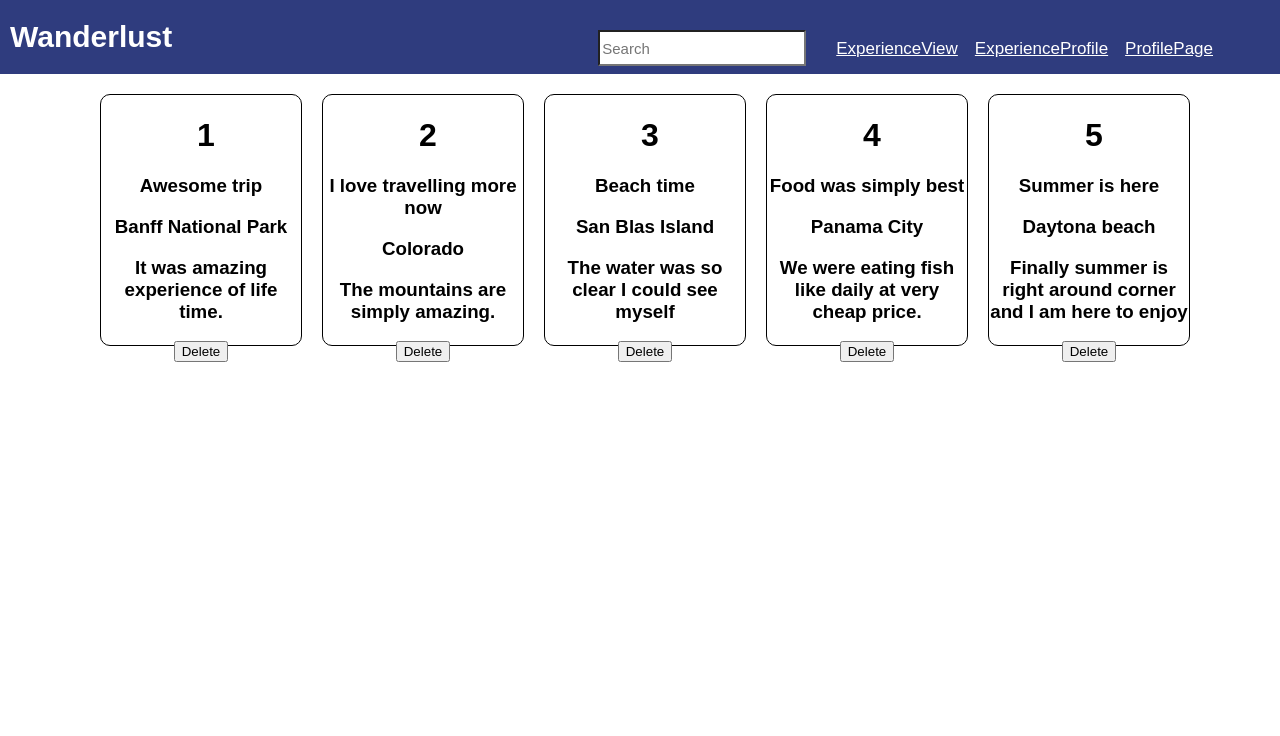
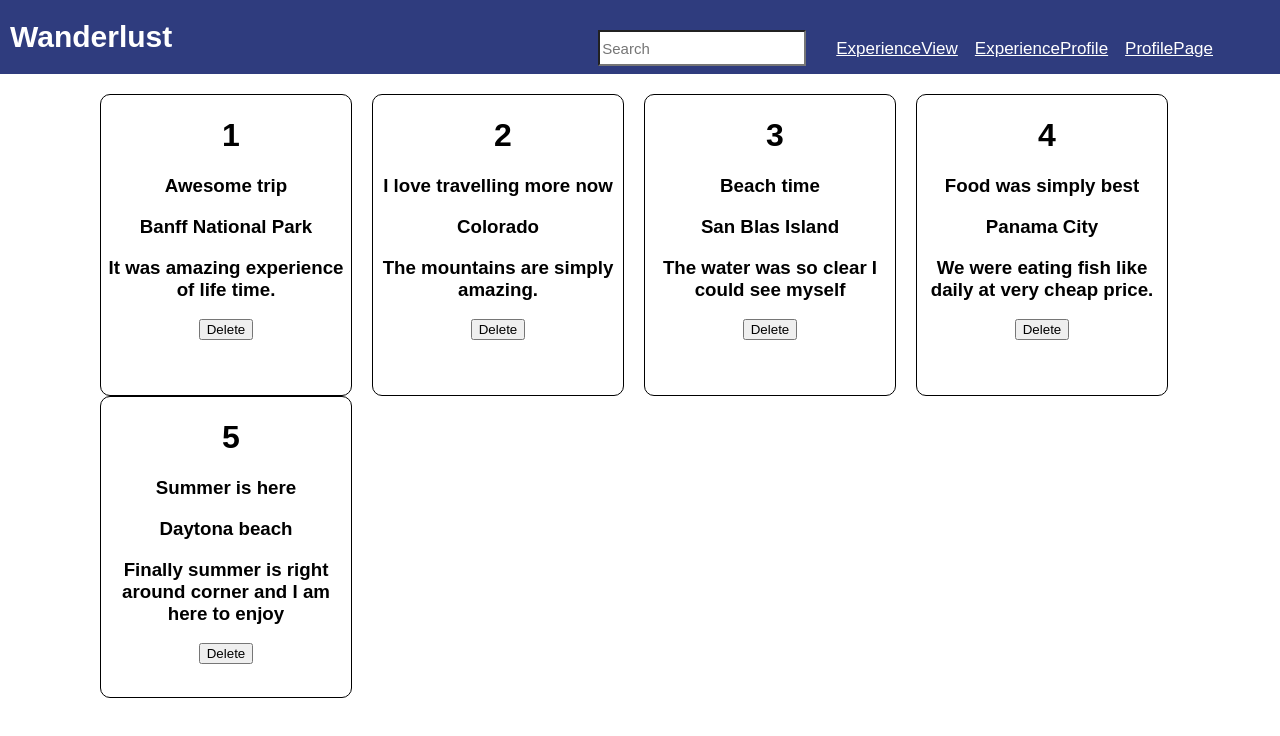
Before and after one commit to wanderlust-bw/wanderlust-FE-Manju, a React (Create React App) app: page /ExperienceView in a window 1280 px wide. Shown: the top 736 px of the page. Built offline with nearby package versions, Linux system fonts and the light colour scheme; no server answers.

Commit message:
change some style

```diff
--- a/src/Components/ExperienceView/ExperienceCard.js
+++ b/src/Components/ExperienceView/ExperienceCard.js
@@ -8,8 +8,9 @@ const TourCard = props =>{
             <h3>{props.tour.title}</h3>
             <h3>{props.tour.location}</h3>
             <h3>{props.tour.description}</h3>
+            <h3>{props.tour.duration}</h3>
+            <h3>{props.tour.tourType}</h3>
             <button onClick={e =>props.delete(e,props.tour.id)}>Delete</button>
-
         </div>
     )
 }
--- a/src/Components/ExperienceView/ExperienceViewPage.js
+++ b/src/Components/ExperienceView/ExperienceViewPage.js
@@ -27,7 +27,7 @@ class ExperienceView extends React.Component {
     // ${localStorage.getItem('userId')
     searchToursHandler = e => {
         const tours = this.state.tours.filter(p => {
-            if (p.title.includes(e.target.value)) {
+            if (p.location.includes(e.target.value)) {
                 return p
             }
           });
--- a/src/Components/ExperienceView/view.css
+++ b/src/Components/ExperienceView/view.css
@@ -1,18 +1,22 @@
 .cardlist{
+
    display:flex;
    flex-direction: row;
    flex-wrap:wrap;
    margin-left:80px;
    margin-top: 20px;
+
 }
 
 .card{
     border:1px solid black;
     margin-left:20px;
     text-align: center;
-    height:250px;
-    width:200px;
+    height:300px;
+    width:250px;
     border-radius:10px;
+
+
 }
 
 .package{
--- a/src/Components/Profile.css
+++ b/src/Components/Profile.css
@@ -30,7 +30,8 @@ h1{
 
 .form{
     margin-top: 50px;
-    background-color: hsla(89, 43%, 51%, 0.3);
+    /* background-color: hsla(89, 43%, 51%, 0.3); */
+    background-color: #f2f2f2;
     width:1000px;
     margin-left:150px;
     height:1000px;
```
